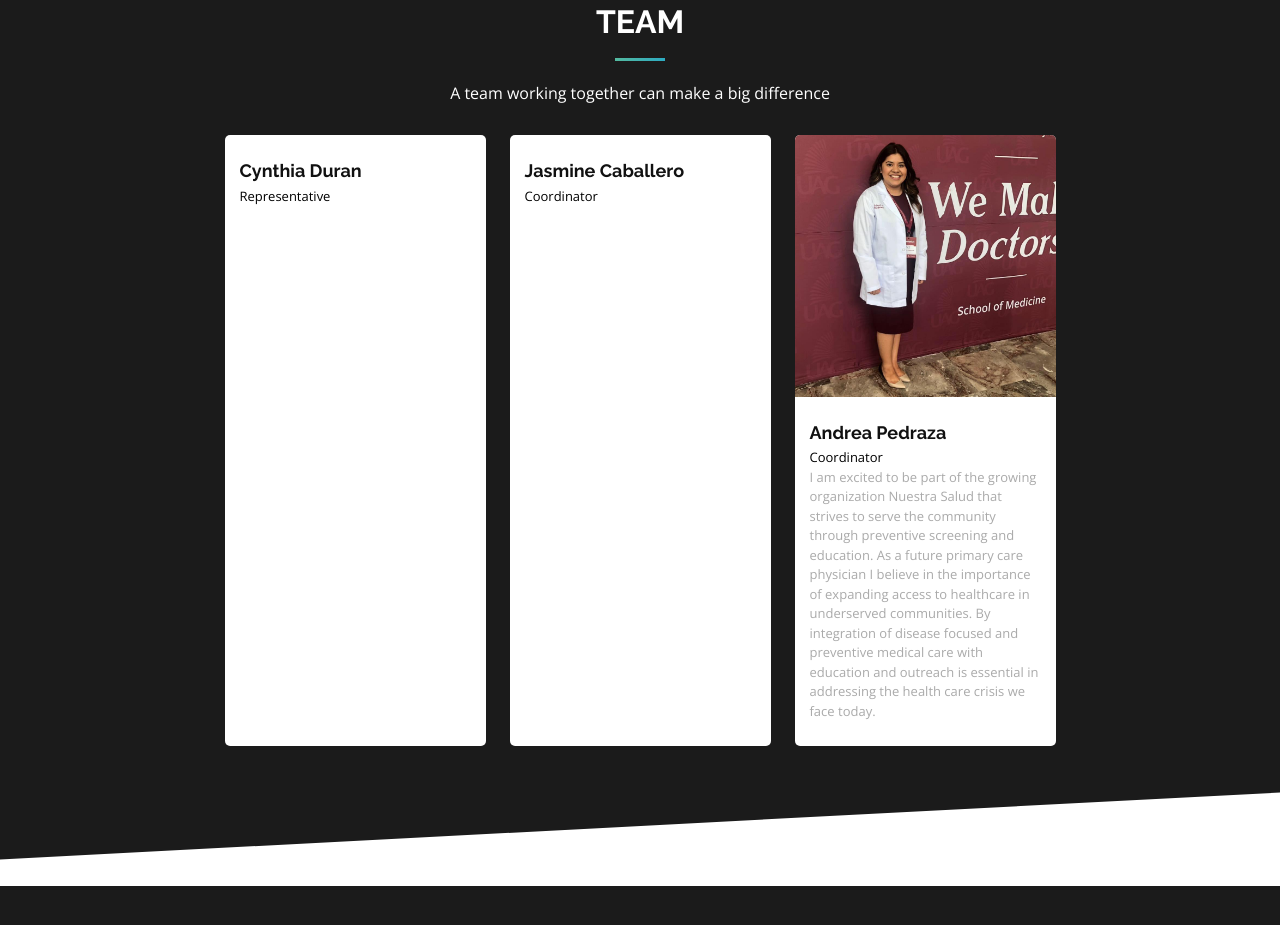
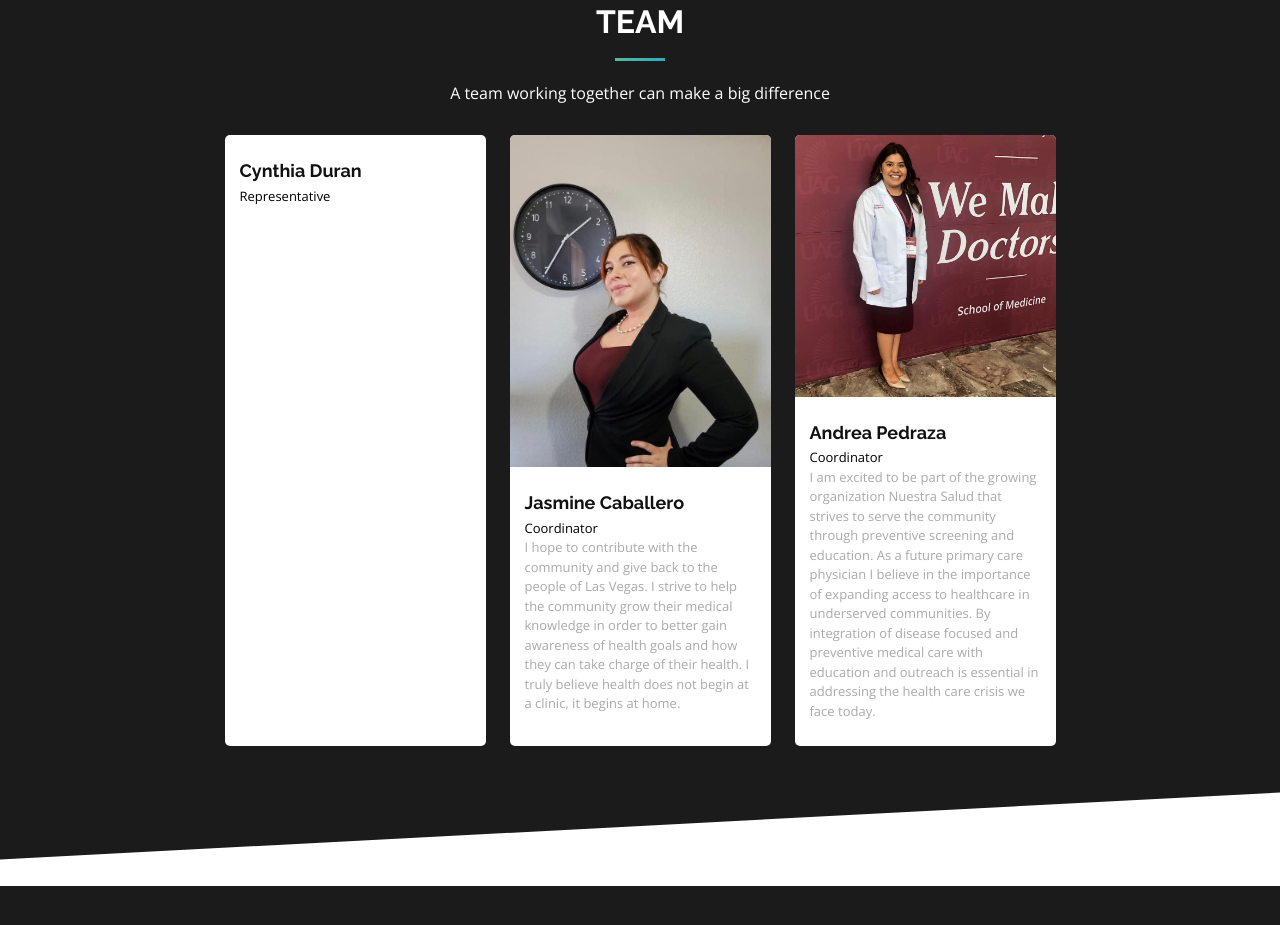
Before and after one commit to baumannkev/Nuestra-Salud, a website: page lasvegas.html in a window 1280 px wide. Shown: the part 916-1841 px from the top of the page. Drawn offline with nearby package versions, Linux system fonts and the light colour scheme.

Commit message:
jasmin and ericka pic, my testiomy

```diff
--- a/lasvegas.html
+++ b/lasvegas.html
@@ -181,17 +181,22 @@
           </div>
           <div class="col-lg-3 col-md-6 d-flex align-items-stretch">
             <div class="member" data-aos="fade-up" data-aos-delay="100">
+              <div class="member-img">
+                <img src="assets/img/team/vegas/Jasmine.png" class="img-fluid" alt="">
+                <div class="social">
+                  <!-- <a href=""><i class="bi bi-twitter"></i></a>
+                <a href=""><i class="bi bi-facebook"></i></a>
+                <a href=""><i class="bi bi-instagram"></i></a>
+                <a href=""><i class="bi bi-linkedin"></i></a> -->
+                </div>
+              </div>
               <div class="member-info">
                 <h4>Jasmine Caballero</h4>
                 <span style="color: #000000">Coordinator</span>
-                <span style="color: #ffffff"></span>My name is Valerie Almeida and I was born and raised in South Texas.
-                I am a 3rd year medical
-                student doing my rotations in Reno and am interested in specializing in anesthesiology after medical
-                school. During my next 2 years of medical school, I want to be part of the growing community in Reno
-                and help share my knowledge and expertise on health as I am learning and growing in different areas
-                of
-                medical health system. I hope in the next two years I can offer my services to bring impact on the
-                community I’m growing to love in this city</span>
+                <span style="color: #ffffff"><span> I hope to contribute with the community and give back to the people
+                    of Las Vegas. I strive to help the community grow their medical knowledge in order to better gain
+                    awareness of health goals and how they can take charge of their health. I truly believe health does
+                    not begin at a clinic, it begins at home.</span>
               </div>
             </div>
           </div>
@@ -210,10 +215,11 @@
                 <h4>Andrea Pedraza</h4>
                 <span style="color: #000000">Coordinator</span>
                 <span>I am excited to be part of the growing organization Nuestra Salud
-                that strives to serve the community through preventive screening and education. As a future primary care
-                physician I believe in the importance of expanding access to healthcare in underserved communities. By
-                integration of disease focused and preventive medical care with education and outreach is essential in
-                addressing the health care crisis we face today.</span>
+                  that strives to serve the community through preventive screening and education. As a future primary
+                  care
+                  physician I believe in the importance of expanding access to healthcare in underserved communities. By
+                  integration of disease focused and preventive medical care with education and outreach is essential in
+                  addressing the health care crisis we face today.</span>
               </div>
             </div>
           </div>
--- /dev/null
+++ b/package.json
@@ -0,0 +1,5 @@
+{
+  "dependencies": {
+    "firebase": "^9.5.0"
+  }
+}
```
Also changed, not shown: index.html (+1 -0 lines), phoenix.html (+4 -7 lines), reno.html (+1 -1 lines), assets/img/events/LittleFlower/Nov 20.png (added), assets/img/team/phoenix/Ericka.jpeg (added), assets/img/team/vegas/Jasmine.png (added), 2 other files.
